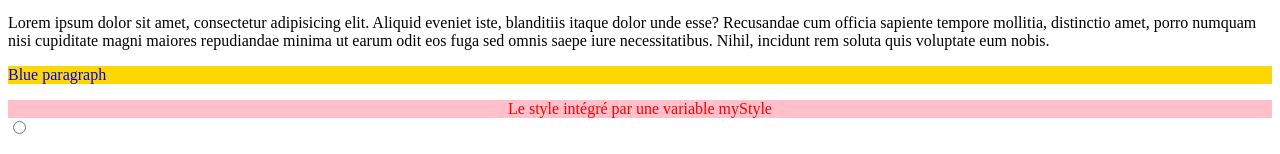
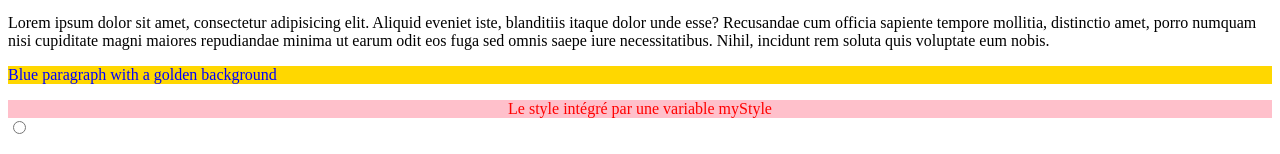
Before and after one commit to Luna-bf/React-Grafikart, a React (Vite) app: page / in a window 1280 px wide. Shown: the part 305-459 px from the top of the page. Built offline with nearby package versions, Linux system fonts and the light colour scheme.

Commit message:
Changed some text

```diff
--- a/src/App.jsx
+++ b/src/App.jsx
@@ -51,7 +51,7 @@ function App() {
       Lorem ipsum dolor sit amet, consectetur adipisicing elit. Aliquid eveniet iste, blanditiis itaque dolor unde esse? Recusandae cum officia sapiente tempore mollitia, distinctio amet, porro numquam nisi cupiditate magni maiores repudiandae minima ut earum odit eos fuga sed omnis saepe iure necessitatibus. Nihil, incidunt rem soluta quis voluptate eum nobis.
     </p>
 
-    <p style={{color: 'blue', backgroundColor: 'gold'}}>Blue paragraph</p>
+    <p style={{color: 'blue', backgroundColor: 'gold'}}>Blue paragraph with a golden background</p>
 
     {/*
       - Si on veut changer le style, on doit passer les valeurs sous forme d'objet
```
